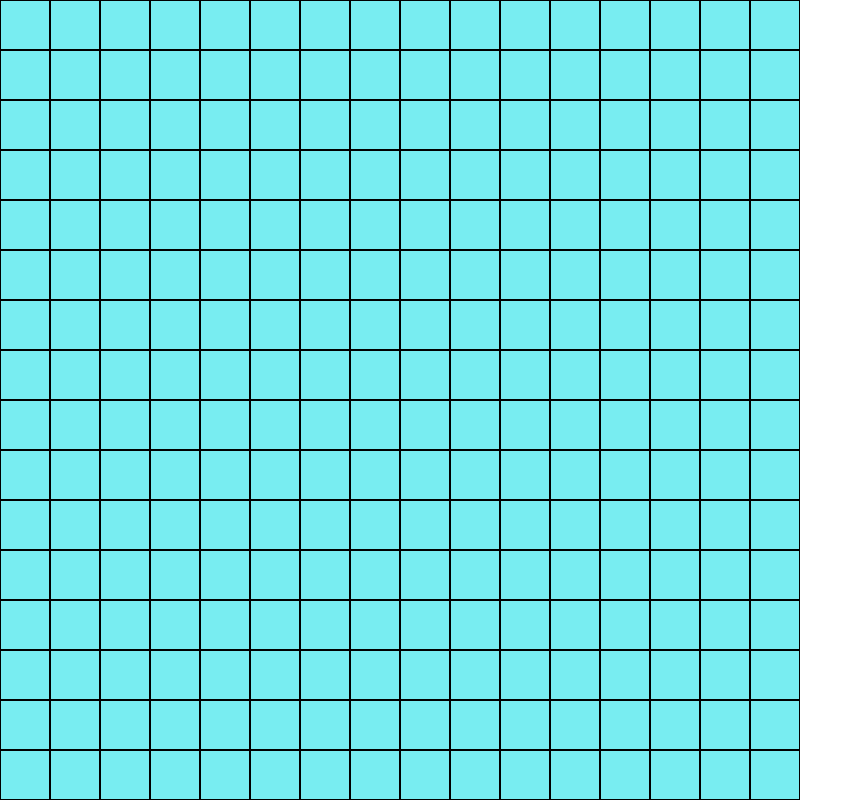
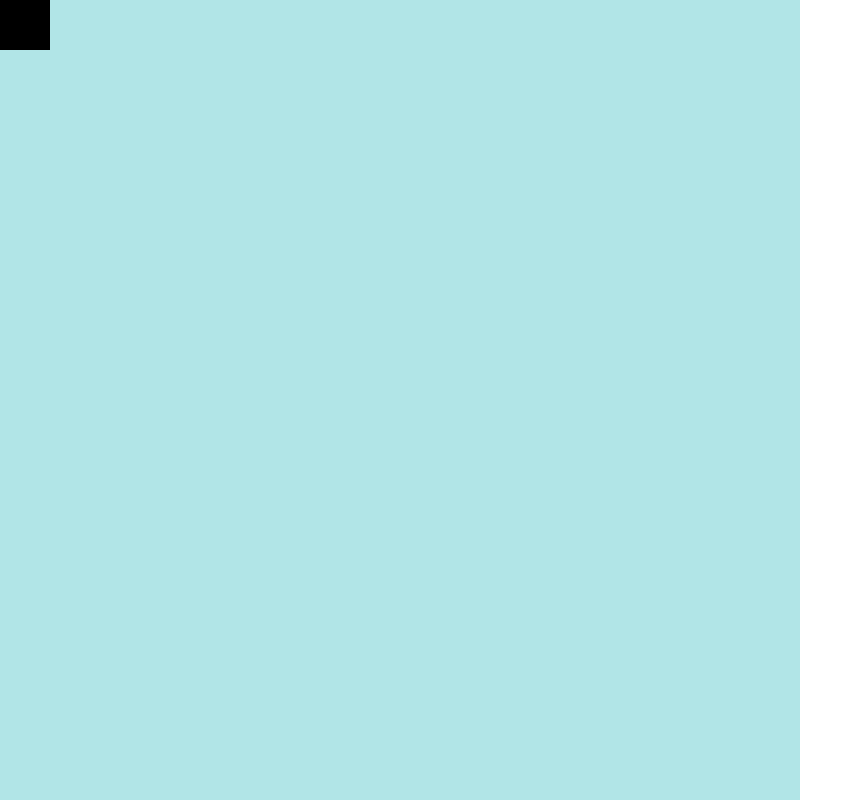
Before and after one commit to DevTheTester/ETCH-A-SKETCH, a plain HTML site: page index.html in a window 1280 px wide. Shown: the whole page, without its empty margins (0-863 px from the left). Drawn offline with Linux system fonts and the light colour scheme.

Commit message:
Add grid items that will change color when hovered
Make squares turn black when mouse is over but turn back once mouse is
passed, gives user indication of what the pen size and shape is, without
drawing until click event is added.

```diff
--- a/myscripts.js
+++ b/myscripts.js
@@ -1,11 +1,23 @@
 // Get grid container as variable, create grid item so we can add using for loop
-let container = document.querySelector('.grid-container')
+let gridContainer = document.querySelector('.grid-container');
 
-debugger;
 // Grid container is set up to divide whole page 16x16 for loop will add that amount of items
 for (let i = 0; i < 16 * 16; i++) {
+   let gridItem = document.createElement('div')
+    gridItem.classList.add('grid-item')
+    gridContainer.appendChild(gridItem)
+};
 
-    let gridItem = document.createElement('div')
-    gridItem.classList.add('grid-item')
-    container.appendChild(gridItem)
-}
+let allGridItems = document.querySelectorAll('.grid-item');
+
+// Get grid item to change color when hovered over
+// and change back when mouse isn't over
+allGridItems.forEach(item =>
+    item.addEventListener('mouseover', () =>
+    item.style.backgroundColor = 'black')
+);
+
+allGridItems.forEach(item =>
+    item.addEventListener('mouseout', () =>
+    item.style.backgroundColor = 'rgb(177, 229, 231)')
+);
--- a/styles.css
+++ b/styles.css
@@ -21,6 +21,5 @@ html, body {
 .grid-item {
     width: 100%;
     height: 100%;
-    border: 1px solid;
-    background-color: rgb(120, 237, 241);
+    background-color: rgb(177, 229, 231);
 }
```
